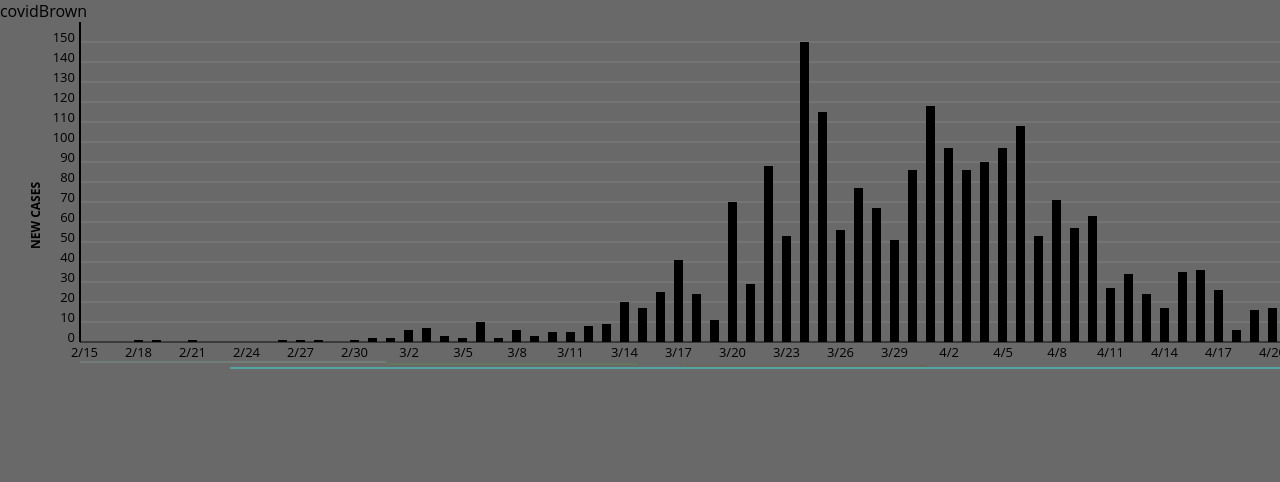
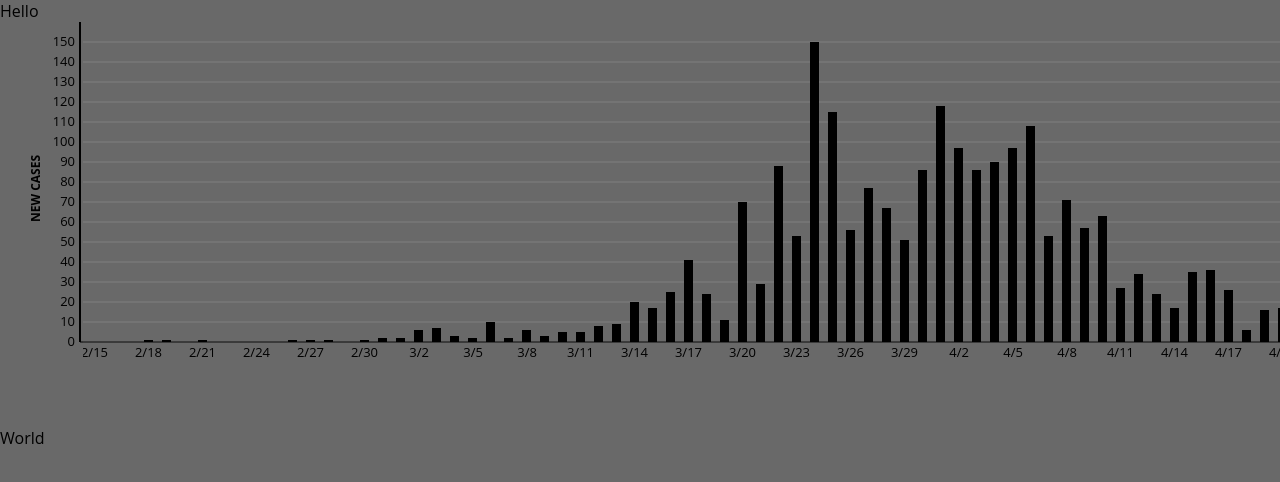
Before and after one commit to Perrishnikov/covidBrown, a plain HTML site: page index.html in a window 1280 px wide. Drawn offline with Linux system fonts and the light colour scheme.

Commit message:
going to DIV's

```diff
--- a/index.html
+++ b/index.html
@@ -9,16 +9,11 @@
 </head>
 
 <body>
-  <div>
-    covidBrown
-  </div>
-  <div class="svg-wrapper">
-    <!-- <div style="min-width: 900px; background-color: bisque;">
-      Hello this could be some really really long text, and for some reason I am goig to type it out.
-    </div> -->
+  <div id="context">Hello</div>
+  <div id="svg-wrapper" class="svg-wrapper">
     <svg id="county" class="graph" width="0" height="0" xmlns="http://www.w3.org/2000/svg">
 
-      <title id="title">Brown County Covid Cases</title>
+      <!-- <title id="title">Brown County Covid Cases</title> -->
       <!-- <g class="grid x-grid" id="xGrid">
         <line x1="90" x2="90" y1="5" y2="371"></line>
       </g>
@@ -50,6 +45,7 @@
       </g> -->
     </svg>
   </div>
+  <div id="context">World</div>
 
 
 
--- a/scripts/index.js
+++ b/scripts/index.js
@@ -70,23 +70,21 @@ function makeCountyChart(days, max, features) {
   const yPixelsPer = 2;
   const yLabelSpacing = 10;
   const height = ((max % yLabelSpacing) + max + yLabelSpacing) * yPixelsPer;
-  console.log(`height: ${height}`);
   const tableHeight = height + 80;
   let yLines = '';
   let yLabels = '';
 
-  //table
+  //table id="county"
   const width = (days * (barWidth + barSpacing) + startX);
-  console.log(`width: `, width);
 
-  //vertical line
-  for (let i = height; i > 0; i -= yLabelSpacing * yPixelsPer) {
-    yLines += `<line stroke="gray" x1="${startX}" y1="${i}" x2="${width}" y2="${i}"></line>`
+  //vertical numbers
+  for (let i = 0; i < height; i += yLabelSpacing * yPixelsPer) {
+    yLabels += `<text x="${startX - 5}" y="${height - i + 4}">${i / yPixelsPer}</text>`
   }
 
-  //vertical numbers
-  for (let i = 0; i <= height; i += yLabelSpacing * yPixelsPer) {
-    yLabels += `<text x="${startX - 5}" y="${height - i}">${i / yPixelsPer}</text>`
+  //vertical lines - gray
+  for (let i = height; i > 0; i -= yLabelSpacing * yPixelsPer) {
+    yLines += `<line stroke="gray" x1="${startX}" y1="${i}" x2="${width + barSpacing}" y2="${i}"></line>`
   }
 
 
@@ -95,7 +93,7 @@ function makeCountyChart(days, max, features) {
     const att = features[i].attributes;
     // console.log(att);
 
-    bars += `<rect x="${startX + i * (barWidth + barSpacing)}" y="${height - att.POS_NEW * yPixelsPer}" width="${barWidth}px" height="${att.POS_NEW * yPixelsPer}px" data-positive="${att.POS_NEW}"/>`
+    bars += `<rect x="${startX + 10 + i * (barWidth + barSpacing)}" y="${height - att.POS_NEW * yPixelsPer}" width="${barWidth}px" height="${att.POS_NEW * yPixelsPer}px" data-positive="${att.POS_NEW}"/>`
 
 
     //adjust spacing for double digit dates
@@ -105,98 +103,50 @@ function makeCountyChart(days, max, features) {
       // let date = new Date(att.LoadDttm).getDate();
       // let month = new Date(att.LoadDttm).getMonth();
       let display = `${date.getMonth()}/${date.getDate()}`;
-console.log(display.length);
       if (display.toString().length == 2) half += 3;
       if (display.toString().length == 3) half += 6;
       if (display.toString().length == 4) half += 9;
       // if (display.toString().length == 4) half += 13;
 
-      xLabels += `<text x="${startX + i * (barWidth + barSpacing) + half}" y="${height + 15}">${display}</text>`
+      xLabels += `<text x="${startX + 10 + i * (barWidth + barSpacing) + half}" y="${height + 15}">${display}</text>`
     }
   }
 
 
-  //parse monthLines
-  let monthHolder = {};
-  let monthLine = '';
-  for (let i = 0; i < features.length; i++) {
-    const att = features[i].attributes;
-    let month = monthNames(new Date(att.LoadDttm).getMonth());
-    // console.log(month);
 
-    if (!monthHolder[month]) {
-      monthHolder[month] = 0;
-    }
-    if (monthHolder[month] === 0) {
-      monthHolder[month] += 1;
-    } else {
-      monthHolder[month] += 1;
-    }
-  }
+  // const county = document.querySelector('#county');
+  const county = document.querySelector('#svg-wrapper');
+  county.innerHTML = `
 
-  //draw monthLines
-  let dayCount = 0;
-  let sink = 0;
-  for (const [key, value] of Object.entries(monthHolder)) {
-    let i = value;
-    // console.log(monthHolder[month]);
-    console.log(`${key}: ${value}`);
-    // for (let i = 0; i < features.length; i++) {
-    // const att = features[i].attributes;
-    // console.log(att);
-
-    var color = random_rgba();
-
-    monthLine += `<line stroke="${color}" x1="${startX + dayCount * (barWidth + barSpacing)}" y1="${height + 20 + sink}" x2="${startX + dayCount + value * (barWidth + barSpacing)}" y2="${height + 20 + sink}"></line>`
-
-    dayCount += value;
-    sink += 2;
-    // }
-    console.log(`dayCount:`, dayCount);
-
-
-  }
-  function random_rgba() {
-    var o = Math.round, r = Math.random, s = 255;
-    return 'rgba(' + o(r()*s) + ',' + o(r()*s) + ',' + o(r()*s) + ',' + r().toFixed(1) + ')';
-}
-
-  console.log(monthHolder);
-
-  const county = document.querySelector('#county');
-  county.setAttribute('width', width + startX);
-  county.setAttribute('height', tableHeight);
-  county.innerHTML = `
-    <title id="title">Brown County Covid Cases</title>
-
-    <g class="labels y-labels">
-      <g>
-        ${yLines}
-      </g>
-      <g>
+    <svg style="position: absolute; background-color: dimgray" width="${startX + 3}" height="${tableHeight}">
+      <title id="title">Brown County Covid Cases</title>
+      <g class="labels y-labels" transform="translate(0)">
         ${yLabels}
       </g>
       <g id="yAxis">
         <line x1="${startX}" y1="0" x2="${startX}" y2="${height}"></line>
       </g>
-      <text x="${startX / 2}" y="${height / 2}" transform="rotate(-90,${startX / 2},${height / 2})" class="label-title">New Cases</text>
-    </g>
+      <text x="${startX / 2}" y="${tableHeight / 2}" transform="rotate(-90,${startX / 2},${tableHeight / 2})" class="label-title">New Cases</text>
 
-    <g class="labels x-labels">
-      <g >
+      <line class="xAxis" x1="${startX}" y1="${height}" x2="${width}" y2="${height}"></ line>
+    </svg>
+
+    <svg x="${startX}" height="${tableHeight}" width="${width + startX}" class="labels x-labels">
+      <g>
+        ${yLines}
+      </g>
+      <g>
         ${bars}
       </g>
       <g class="bars-labels">
         ${xLabels}
       </g>
-      <g class="">
-        ${monthLine}
-      </g>
+
       <g id="xAxis">
-        <line x1="${startX}" y1="${height}" x2="${width}" y2="${height}"></ line>
+        <line class="xAxis" x1="${startX}" y1="${height}" x2="${width + barSpacing}" y2="${height}"></ line>
       </g>
 
-    </g>
+    </svg>
   `
 };
 
--- a/styles/main.css
+++ b/styles/main.css
@@ -5,7 +5,7 @@ body {
   padding: 0;
   margin: 0;
   display: flex;
-  flex-direction: column;;
+  flex-direction: column;
 }
 .svg-wrapper {
   overflow-x: scroll;
@@ -16,18 +16,19 @@ body {
   stroke-width: 2px;
   stroke: black;
 }
-#xAxis line{
+.xAxis{
   stroke-width: 1px;
   stroke: black;
 }
 
-.graph .labels.x-labels {
+.labels.x-labels {
   text-anchor: end;
 }
-.graph .labels.y-labels {
+.labels.y-labels {
   text-anchor: end;
 }
 .graph {
+  position: relative;
   /* height: 500px; */
   /* width: 800px; */
 }
@@ -43,7 +44,6 @@ body {
 .labels {
   font-size: 13px;
 }
-
 .label-title {
   font-weight: bold;
   text-transform: uppercase;
```
